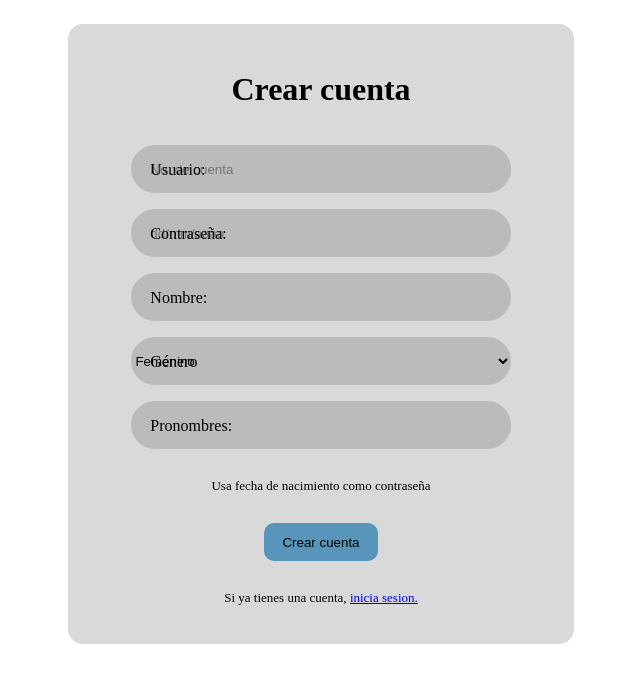
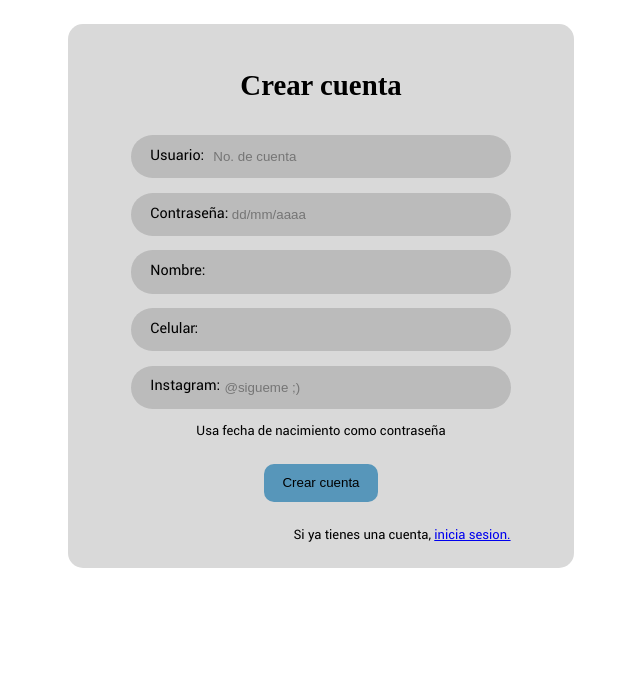
Before and after one commit to emawatsonm8m/Peripateticos, a PHP site: page /Dynamics/php/registro.php in a window 1280 px wide. Shown: the part 88-771 px from the top of the page, without its empty margins (319-959 px from the left). Run offline with PHP 8.4, Linux system fonts and the light colour scheme; some web fonts are replaced.

Commit message:
fix: mejora inputs

```diff
--- a/Usuario/Dynamics/php/comunidad.php
+++ b/Usuario/Dynamics/php/comunidad.php
@@ -40,7 +40,6 @@
             <!-- lo demas de aqui se haria con la BD y JS-->
             <section class="server" id="crear">Crear server</section>
         </aside>
-
         <section class="servidores">
             <article class="portada"></article>
             <article class="usuarioPortada"></article>
--- a/Usuario/Dynamics/php/registro.php
+++ b/Usuario/Dynamics/php/registro.php
@@ -1,8 +1,8 @@
 <?php
-    // Si hay una sesion iniciada me redirige a ....
+    // Si hay una sesion iniciada me redirige a ...
     /*session_start();
     if(isset($_SESSION["usuario"])){
-        header('Location: ./Dynamics/php/...');
+        header('Location: ./...');
     }*/
 ?>
 <!DOCTYPE html>
@@ -22,42 +22,38 @@
         <form action="../../index.php" method="post">
             <h1>Crear cuenta</h1>
             <article class="input">
-                <input type="text" name="usuario" placeholder="No. de cuenta" required/>
-                <label for="usuario">
+                <input type="tel" name="user" minlength="9" maxlength="9" placeholder="                 No. de cuenta" required/>
+                <label for="user">
                     <p class="campo">Usuario:</p>
                 </label>
             </article>
             <article class="input">
-                <input type="password" name="contraseña" placeholder="dd/mm/aaaa" required/>
+                <input type="password" name="contraseña" minlength="8" placeholder="                      dd/mm/aaaa" required/>
                 <label for="contraseña">
                     <p class="campo">Contraseña:</p>
                 </label>
             </article>
             <article class="input">
-                <input type="text" name="nombre" required/>
-                <label for="usuario">
+                <input type="text" name="nombre" maxlength="20" required/>
+                <label for="nombre">
                     <p class="campo">Nombre:</p>
                 </label>
             </article>
-            <article class="input" id="select">
-                <select name="genero" id="genero">
-                    <option value="femenino">Femenino</option>
-                    <option value="masculino">Masculino</option>
-                    <option value="otro">No especificar</option>
-                </select>
-                <label for="usuario">
-                    <p class="campo">Género</p>
+            <article class="input">
+                <input type="tel" name="celular" minlength="10" maxlength="10" required/>
+                <label for="celular">
+                    <p class="campo">Celular:</p>
                 </label>
             </article>
             <article class="input">
-                <input type="text" name="pronombre" required/>
-                <label for="usuario">
-                    <p class="campo">Pronombres:</p>
+                <input type="text" name="instagram" maxlength="20" placeholder="                    @sigueme ;)" required/>
+                <label for="instagram">
+                    <p class="campo">Instagram:</p>
                 </label>
             </article>
-            <p class="text">Usa fecha de nacimiento como contraseña</p>
+            <article class="text">Usa fecha de nacimiento como contraseña</article>
             <button type="submit">Crear cuenta</button>
-            <p class="text">Si ya tienes una cuenta, <a href="../../index.php">inicia sesion.</a></p>
+            <article class="text" id="cambio">Si ya tienes una cuenta, <a href="../../index.php">inicia sesion.</a></article>
         </form>
     </main>
 </body>
--- a/Usuario/Dynamics/php/usuarioDB.php
+++ b/Usuario/Dynamics/php/usuarioDB.php
@@ -1,10 +1,10 @@
 <?php
     //En este apartado ingresaremos en la base de datos
     $user = (isset($_POST["user"]) && $_POST["user"] != "")? $_POST["user"] : false;
-    $pass = (isset($_POST["pass"]) && $_POST["pass"] != "")? $_POST["pass"] : false;
+    $contraseña = (isset($_POST["contraseña"]) && $_POST["contraseña"] != "")? $_POST["contraseña"] : false;
     $nombre = (isset($_POST["nombre"]) && $_POST["nombre"] != "")? $_POST["nombre"] : false;
-    $genero = (isset($_POST["genero"]) && $_POST["genero"] != "")? $_POST["genero"] : false;
-    $pronombre = (isset($_POST["pronombre"]) && $_POST["pronombre"] != "")? $_POST["pronombre"] : false;
+    $celular = (isset($_POST["celular"]) && $_POST["celular"] != "")? $_POST["celular"] : false;
+    $instagram = (isset($_POST["instagram"]) && $_POST["instagram"] != "")? $_POST["instagram"] : false;
 
     // si ya existe ese usuario no volver a crear
     if(){
--- a/Usuario/Dynamics/php/verifica.php
+++ b/Usuario/Dynamics/php/verifica.php
@@ -8,16 +8,15 @@
     $usuario = (isset($_POST["usuario"]) && $_POST["usuario"] != "")? $_POST["usuario"] : false;
     $contraseña = (isset($_POST["contraseña"]) && $_POST["contraseña"] != "")? $_POST["contraseña"] : false;
 
-    //si los dos se
+    //si los dos datos llegan
     if($usuario && $contraseña){
         //hacer que se verifique si existe o no en la base de datos
 
 
-        //si existe ese usuario y contraseña te manda al ...
+        //si existe ese usuario y contraseña son correctos se crea session y redirige
         if(){
             session_start();
             $_SESSION["usuario"] = $usuario;
-            $_SESSION["contraseña"] = $contraseña;
             header('Location: ./Dynamics/php/...'); //... Debe ir la ruta faltante
         }else{
             echo "No existe ese usuario y/o contraseña";
--- a/Usuario/Statics/styles/forms.css
+++ b/Usuario/Statics/styles/forms.css
@@ -1,3 +1,14 @@
+/* = FUENTES
+--------------------------------------------- */
+@font-face{
+    font-family: Infinity;
+    src: url('../fonts/Infinity/MADEINFINITY\ PERSONALUSE-Medium.otf');
+}
+@font-face{
+    font-family: Roboto;
+    src: url('../fonts/Roboto/Roboto-Regular.ttf');
+}
+
 /* = HEADER
 --------------------------------------------- */
 header{
@@ -8,15 +19,17 @@ header{
 img{
     height: 4em;
 }
+
+/* = FORM
+--------------------------------------------- */
 main{
     display: flex;
     justify-content: center;
     align-items: center;
 }
-
-/* = FORM
---------------------------------------------- */
 form{
+    font-family: 'Roboto';
+    font-size: 0.9em;
     position: relative;
     display: flex;
     flex-direction: column;
@@ -28,6 +41,9 @@ form{
     border-radius: 15px;
     background-color: #D9D9D9;
     overflow: hidden;
+}
+h1{
+    font-family: 'Infinity';
 }
 .input{
     position: relative;
@@ -48,6 +64,17 @@ input{
     background: none;
     outline: 0px;
 }
+select{
+    position: absolute;
+    right: 4%;
+    width: 74%;
+    height: 100%;
+    border: none;
+    border-radius: 1.5em;
+    color: #525252;
+    background: none;
+    outline: 0px;
+}
 label{
     position: absolute;
     bottom: 0;
@@ -58,23 +85,18 @@ label{
 }
 .campo{
     position: absolute;
+    bottom: 0;
     left: 5%;
     transition: all 0.3s ease;
 }
 input:focus + label .campo, input:valid + label .campo{
-    transform: translateY(-90%);
+    transform: translateY(-100%);
     font-size:small;
-}
-select{
-    width: 100%;
-    height: 100%;
-    border: none;
-    border-radius: 1.5em;
-    background: none;
-    outline: 0px;
+    color: #525252;
 }
 button{
     padding: 3% 5%;
+    margin: 3%;
     border: none;
     border-radius: 10px;
     background-color: #5796BA;
@@ -82,3 +104,6 @@ button{
 .text{
     font-size: small;
 }
+#cambio{
+    align-self: flex-end;
+}
```
Also changed, not shown: Usuario/Statics/styles/navs.css (+9 -0 lines), Usuario/Statics/styles/pagPrincipales.css (+17 -2 lines), Usuario/index.php (+5 -5 lines).
